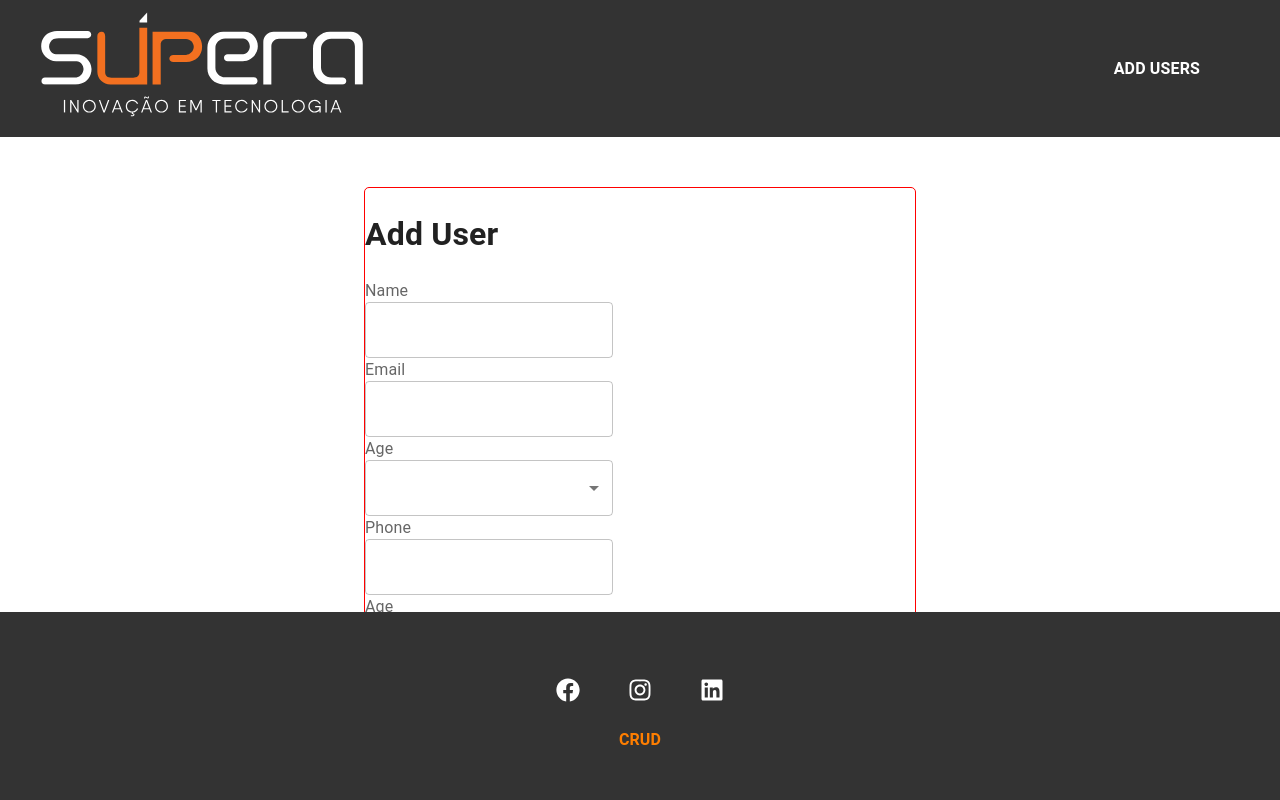
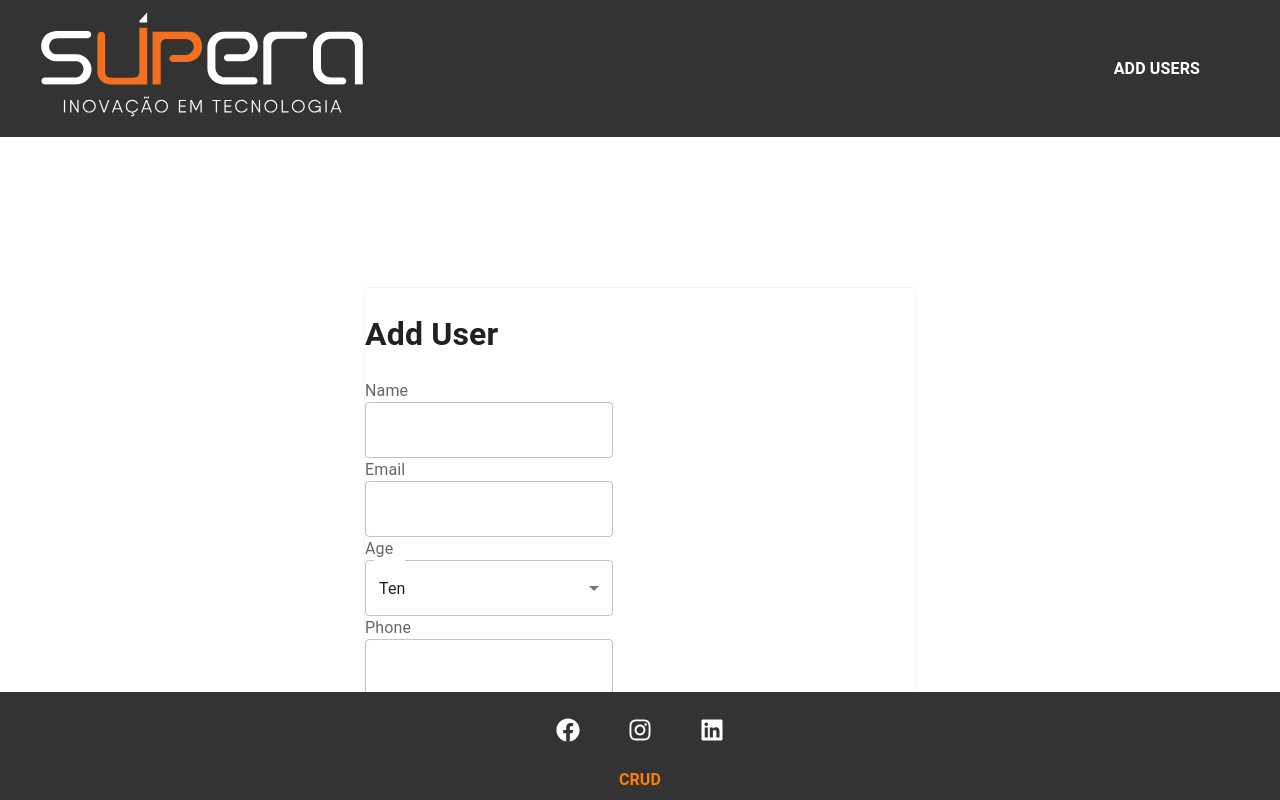
Before and after one commit to viniAmorim/crud-supera, a React (Create React App) app: page /add-user in a window 1280 px wide. Built offline with nearby package versions, Linux system fonts and the light colour scheme.

Commit message:
basic change on styles and basic functionality for add user form

```diff
--- a/src/AddUser/AdUser.styles.ts
+++ b/src/AddUser/AddUser.styles.ts
@@ -7,9 +7,9 @@ export const Wrapper = styled.div`
   align-items: 'center';
   background-color: '#cfe8fc';
 
-  margin-top: 50px;
+  margin-top: 150px;
 
-  border: 1px solid red;
+  border: 1px solid #f4f4f4;
   border-radius: 5px;
 `;
 
@@ -19,7 +19,8 @@ export const Title = styled.h1`
 
 export const FormWrapper = styled.div`
   display: 'flex';
-  flex-direction: 'row';
+  flex-direction: 'column';
   justify-content: 'center';
   align-items: 'center';
+  background-color: '#cfe8fc';
 `
--- a/src/AddUser/AddUser.tsx
+++ b/src/AddUser/AddUser.tsx
@@ -1,14 +1,31 @@
-import * as React from 'react'
-import CssBaseline from '@mui/material/CssBaseline'
-import Container from '@mui/material/Container'
-
+import * as React from 'react';
+import CssBaseline from '@mui/material/CssBaseline';
+import Container from '@mui/material/Container';
 import TextField from '@mui/material/TextField';
 import Button from '@mui/material/Button';
 import { FormControl, FormLabel, MenuItem, Select } from '@mui/material';
+import { useForm, SubmitHandler, Controller } from 'react-hook-form';
 
-import { Wrapper, Title, FormWrapper } from './AdUser.styles'
+import { Wrapper, Title, FormWrapper } from './AddUser.styles';
+
+type FormValues = {
+  name: string;
+  email: string;
+  age: number;
+  phone: string;
+};
 
 export default function SimpleContainer() {
+  const {
+    control,
+    handleSubmit,
+    formState: { errors },
+  } = useForm<FormValues>();
+
+  const onSubmit: SubmitHandler<FormValues> = (data) => {
+    console.log(data);
+  };
+
   return (
     <React.Fragment>
       <CssBaseline />
@@ -17,35 +34,54 @@ export default function SimpleContainer() {
           <Title>Add User</Title>
 
           <FormWrapper>
+            <form onSubmit={handleSubmit(onSubmit)}>
               <FormControl>
                 <FormLabel>Name</FormLabel>
-              <TextField></TextField>
+                <Controller
+                  name="name"
+                  control={control}
+                  defaultValue=""
+                  render={({ field }) => <TextField {...field} />}
+                />
+                {errors.name && <span>This field is required</span>}
 
                 <FormLabel>Email</FormLabel>
-              <TextField></TextField>
+                <Controller
+                  name="email"
+                  control={control}
+                  defaultValue=""
+                  render={({ field }) => <TextField {...field} />}
+                />
+                {errors.email && <span>This field is required</span>}
 
                 <FormLabel>Age</FormLabel>
-              <Select
-                labelId="demo-simple-select-label"
-                id="demo-simple-select"
-                //value={age}
-                //onChange={handleChange}
-              >
+                <Controller
+                  name="age"
+                  control={control}
+                  defaultValue={10}
+                  render={({ field }) => (
+                    <Select {...field} label="Age">
                       <MenuItem value={10}>Ten</MenuItem>
                       <MenuItem value={20}>Twenty</MenuItem>
                       <MenuItem value={30}>Thirty</MenuItem>
                     </Select>
+                  )}
+                />
 
                 <FormLabel>Phone</FormLabel>
-              <TextField></TextField>
-              <FormLabel>Age</FormLabel>
-              <TextField></TextField>
-              <Button>Submit</Button>
+                <Controller
+                  name="phone"
+                  control={control}
+                  defaultValue=""
+                  render={({ field }) => <TextField {...field} />}
+                />
+                {errors.phone && <span>This field is required</span>}
+
+                <Button type="submit">Submit</Button>
               </FormControl>
+            </form>
           </FormWrapper>
-
         </Wrapper>
-
       </Container>
     </React.Fragment>
   );
--- a/src/components/layout/Footer/Footer.styles.ts
+++ b/src/components/layout/Footer/Footer.styles.ts
@@ -3,7 +3,7 @@ import styled from 'styled-components';
 export const FooterWrapper = styled.div`
   background-color: #333;
   color: #fff;
-  padding: 3em;
+  padding: 0.5em;
   text-align: center;
   position: fixed;
   bottom: 0;
```
Lines whose indentation alone changed are shown as unchanged.
